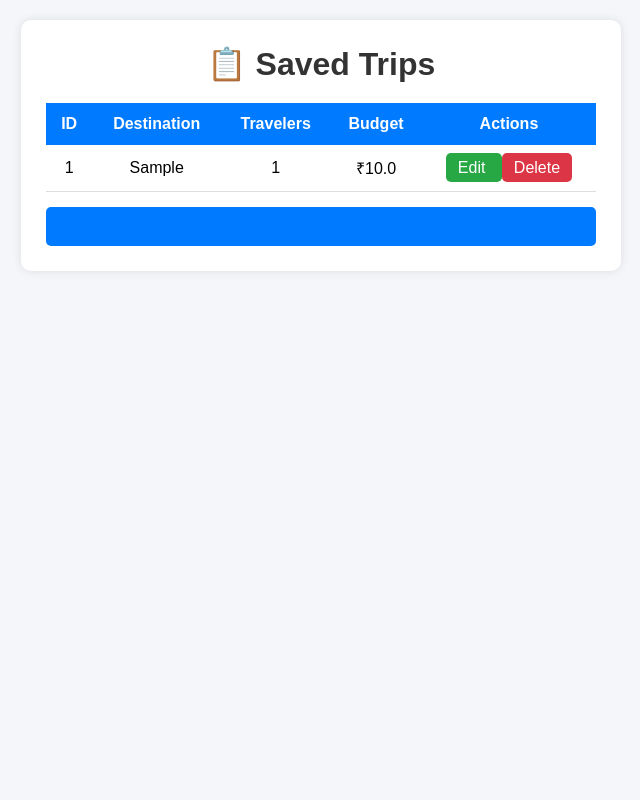
After one commit to suriya3002/Travel_Budget_Planner, a Flask app: page /trips in a window 1280 px wide. The commit adds this page. Shown: the whole page, without its empty margins (319-959 px from the left). Run offline with Flask 3, Linux system fonts and the light colour scheme; tables that the repository leaves empty hold one stand-in row (values such as "Sample post").

Commit message:
Implement trip management features: Add database integration for saving, editing, and deleting trips; enhance UI for trip display and input forms; and improve distance calculation functionality.

```diff
--- a/app.py
+++ b/app.py
@@ -1,8 +1,161 @@
-from flask import Flask, render_template, request, jsonify
+from flask import Flask, redirect, render_template, request, jsonify
 from geopy.geocoders import Nominatim
 import openrouteservice
+import sqlite3
 
 app = Flask(__name__)
+
+#create Database
+def init_db():
+    conn = sqlite3.connect('travel_budget.db')
+    cursor = conn.cursor()
+    cursor.execute('''
+        CREATE TABLE IF NOT EXISTS trips (
+            id INTEGER PRIMARY KEY AUTOINCREMENT,
+            destination TEXT,
+            travelers INTEGER,
+            total_distance REAL,
+            transport_mode TEXT,
+            transport_cost REAL,
+            fuel_type TEXT,
+            fuel_price REAL,
+            fuel_cost REAL,
+            food_cost REAL,
+            room_cost REAL,
+            toll_charges REAL,
+            parking_fee REAL,
+            vehicle_type TEXT,
+            vehicle_rental_cost REAL,
+            places_fee_total REAL,
+            total_budget REAL,
+            cost_per_person REAL
+        )
+    ''')
+    conn.commit()
+    conn.close()
+
+init_db()
+
+# Save to Database CREATE
+@app.route('/save_trips', methods=['POST'])
+def save_trips():
+
+    destination = request.form.get('destination')
+    travelers = request.form.get('travelers')
+    total_budget = request.form.get('total_budget')
+
+    conn = sqlite3.connect('travel_budget.db')
+    cursor = conn.cursor()
+
+    cursor.execute("""
+        INSERT INTO trips
+        (
+            destination,
+            travelers,
+            total_budget
+        )
+        VALUES (?, ?, ?)
+    """,
+    (
+        destination,
+        travelers,
+        total_budget
+    ))
+
+    conn.commit()
+    conn.close()
+
+    return redirect('/trips')
+
+conn = sqlite3.connect("travel_budget.db")
+cursor = conn.cursor()
+cursor.execute("DELETE FROM trips WHERE total_budget IS NULL")
+conn.commit()
+conn.close()
+
+@app.route('/trips')
+def trips():
+
+    conn = sqlite3.connect("travel_budget.db")
+    cursor = conn.cursor()
+
+    cursor.execute(
+        "SELECT * FROM trips"
+    )
+
+    trips = cursor.fetchall()
+
+    conn.close()
+
+    return render_template(
+        "trips.html",
+        trips=trips
+    )
+
+#Update from Database
+@app.route('/edit/<int:id>', methods=['GET', 'POST'])
+def edit_trip(id):
+
+    conn = sqlite3.connect("travel_budget.db")
+    cursor = conn.cursor()
+
+    if request.method == "POST":
+
+        destination = request.form['destination']
+        travelers = request.form['travelers']
+        budget = request.form['budget']
+
+        cursor.execute(
+            """
+            UPDATE trips
+            SET destination=?,
+                travelers=?,
+                total_budget=?
+            WHERE id=?
+            """,
+            (
+                destination,
+                travelers,
+                budget,
+                id
+            )
+        )
+
+        conn.commit()
+        conn.close()
+
+        return redirect('/trips')
+
+    cursor.execute(
+        "SELECT * FROM trips WHERE id=?",
+        (id,)
+    )
+
+    trip = cursor.fetchone()
+
+    conn.close()
+
+    return render_template(
+        "edit.html",
+        trip=trip
+    )
+
+# Delete from Database
+@app.route('/delete/<int:id>')
+def delete_trip(id):
+
+    conn = sqlite3.connect("travel_budget.db")
+    cursor = conn.cursor()
+
+    cursor.execute(
+        "DELETE FROM trips WHERE id=?",
+        (id,)
+    )
+
+    conn.commit()
+    conn.close()
+
+    return redirect('/trips')
 
 # -----------------------------
 # OpenRouteService API Key
@@ -41,12 +194,17 @@ def home():
 @app.route('/get_distance')
 def get_distance():
 
+    print("GET DISTANCE CALLED")
+
     destination = request.args.get('destination')
     user_lat = request.args.get('lat')
     user_lon = request.args.get('lon')
 
-    if not destination:
-        return jsonify({"distance": 0})
+    if not destination or not user_lat or not user_lon:
+        return jsonify({
+            "distance": 0,
+            "duration": 0
+        })
 
     try:
 
@@ -57,6 +215,7 @@ def get_distance():
         location = geolocator.geocode(destination)
 
         if not location:
+            print("Location not found")
             return jsonify({"distance": 0})
 
         dest_lat = location.latitude
@@ -95,16 +254,17 @@ def get_distance():
         })
 
     except Exception as e:
-        print("Route Error:", e)
+        print(f"Route Error: {e}")
 
         return jsonify({
             "distance": 0,
-            "duration": 0
+            "duration": 0,
+            "error": str(e)
         })
 
 
 # -----------------------------
-# Budget Calculation
+# Budget trips
 # -----------------------------
 @app.route('/calculate', methods=['POST'])
 def calculate():
@@ -219,6 +379,12 @@ def calculate():
             travelers
         )
 
+    bus_cost = total_distance * 0.835 * travelers
+
+    train_cost = total_distance * 0.40 * travelers
+
+    flight_cost = total_distance * 4.75 * travelers
+
     # Other Costs
     food_cost_per_person = get_float(
         'food_cost_per_person'
@@ -227,6 +393,7 @@ def calculate():
     room_cost = get_float('room_cost')
 
     # Toll
+
     if transport_mode in ["car", "bike"]:
 
         if distance <= 100:
@@ -267,10 +434,23 @@ def calculate():
         else 0
     )
 
+
     image_url = (
         "https://images.unsplash.com/photo-1500530855697-b586d89ba3ee"
         "?auto=format&fit=crop&w=1200&q=80"
     )
+
+    # Debug prints (kept indented inside function)
+    print("Distance:", total_distance)
+    print("Transport Cost:", transport_cost)
+    print("Food Cost:", food_cost)
+    print("Room Cost:", room_cost)
+    print("Total Budget:", total_budget)
+    print("Cost Per Person:", cost_per_person)
+    print("Toll Charges:", toll_charges)
+    print("Parking Fee:", parking_fee)
+    print("Vehicle Cost:", vehicle_cost)
+    print("Places Fee Total:", places_fee_total)
 
     return render_template(
         'result.html',
@@ -287,6 +467,9 @@ def calculate():
         toll_charges=round(toll_charges, 2),
         parking_fee=round(parking_fee, 2),
         vehicle_type=vehicle_type,
+        bus_cost=round(bus_cost, 2),
+        train_cost=round(train_cost, 2),
+        flight_cost=round(flight_cost, 2),
         vehicle_rental_cost=round(vehicle_rental_cost, 2),
         places_fee_total=round(places_fee_total, 2),
         total_budget=round(total_budget, 2),
@@ -294,6 +477,7 @@ def calculate():
         image_url=image_url
     )
 
-
+    return render_template("edit.html", trip=trip)
 if __name__ == '__main__':
+    print(app.url_map)
     app.run(debug=True)
--- a/static/style.css
+++ b/static/style.css
@@ -250,3 +250,138 @@ form button{
   select option.opt-govt { color: #085041; }
   select option.opt-pvt  { color: #3C3489; }
   select option.opt-air  { color: #0C447C; }
+
+   body{
+            font-family: Arial, sans-serif;
+            background:#f4f6f9;
+            margin:0;
+            padding:20px;
+        }
+
+        .container{
+            max-width:1100px;
+            margin:auto;
+            background:white;
+            padding:20px;
+            border-radius:10px;
+            box-shadow:0 0 10px rgba(0,0,0,.1);
+        }
+
+        h1{
+            text-align:center;
+            color:#333;
+        }
+
+        table{
+            width:100%;
+            border-collapse:collapse;
+            margin-top:20px;
+        }
+
+        th{
+            background:#007bff;
+            color:white;
+            padding:12px;
+        }
+
+        td{
+            padding:12px;
+            text-align:center;
+            border-bottom:1px solid #ddd;
+        }
+
+        tr:hover{
+            background:#f5f5f5;
+        }
+
+        .edit-btn{
+            text-decoration:none;
+            background:#28a745;
+            color:white;
+            padding:6px 12px;
+            border-radius:5px;
+        }
+
+        .delete-btn{
+            text-decoration:none;
+            background:#dc3545;
+            color:white;
+            padding:6px 12px;
+            border-radius:5px;
+        }
+
+        .back-btn{
+            display:inline-block;
+            margin-top:20px;
+            text-decoration:none;
+            background:#007bff;
+            color:white;
+            padding:10px 20px;
+            border-radius:5px;
+        }
+
+        .empty{
+            text-align:center;
+            color:gray;
+            margin-top:20px;
+        }
+
+        body{
+        font-family: Arial, sans-serif;
+        background:#f4f6f9;
+        margin:0;
+        padding:20px;
+    }
+
+    .container{
+        max-width:600px;
+        margin:auto;
+        background:white;
+        padding:25px;
+        border-radius:10px;
+        box-shadow:0 0 10px rgba(0,0,0,0.1);
+    }
+
+    h1{
+        text-align:center;
+        color:#333;
+    }
+
+    label{
+        display:block;
+        margin-top:15px;
+        font-weight:bold;
+    }
+
+    input{
+        width:100%;
+        padding:10px;
+        margin-top:5px;
+        border:1px solid #ccc;
+        border-radius:5px;
+        box-sizing:border-box;
+    }
+
+    .btn{
+        margin-top:20px;
+        width:100%;
+        padding:12px;
+        border:none;
+        border-radius:5px;
+        background:#28a745;
+        color:white;
+        font-size:16px;
+        cursor:pointer;
+    }
+
+    .btn:hover{
+        background:#218838;
+    }
+
+    .back-btn{
+        display:block;
+        text-align:center;
+        margin-top:15px;
+        text-decoration:none;
+        color:#007bff;
+    }
--- a/templates/index.html
+++ b/templates/index.html
@@ -71,7 +71,8 @@
   <!-- Destination -->
   <label>📍 Destination</label>
   <input type="text" id="destination" name="destination"
-         placeholder="Example: Valparai" required>
+         autocomplete="off" required>
+<div id ="suggestions"></div>
 
   <!-- Distance -->
   <label>🛣️ Distance (km)</label>
--- /dev/null
+++ b/templates/trips.html
@@ -0,0 +1,86 @@
+<!DOCTYPE html>
+<html lang="en">
+<head>
+    <meta charset="UTF-8">
+    <meta name="viewport" content="width=device-width, initial-scale=1.0">
+    <title>Saved Trips</title>
+
+    <link rel="stylesheet"
+          href="{{ url_for('static', filename='style.css') }}">
+
+    <style>
+    <link rel="stylesheet"
+    href="{{ url_for('static', filename='style.css') }}">
+</style>
+</head>
+<body>
+
+<div class="container">
+
+    <h1>📋 Saved Trips</h1>
+
+    {% if trips %}
+
+    <table>
+
+        <thead>
+            <tr>
+                <th>ID</th>
+                <th>Destination</th>
+                <th>Travelers</th>
+                <th>Budget</th>
+                <th>Actions</th>
+            </tr>
+        </thead>
+
+        <tbody>
+
+            {% for trip in trips %}
+            <tr>
+
+                <td>{{ trip[0] }}</td>
+
+                <td>{{ trip[1] }}</td>
+
+                <td>{{ trip[2] }}</td>
+
+                <td>₹{{ trip[16] if trip[16] else trip[3] }}</td>
+
+                <td>
+
+                    <a href="/edit/{{ trip[0] }}"
+                       class="edit-btn">
+                        Edit
+                    </a>
+
+                    <a href="/delete/{{ trip[0] }}"
+                       class="delete-btn"
+                       onclick="return confirm('Delete this trip?')">
+                        Delete
+                    </a>
+
+                </td>
+
+            </tr>
+            {% endfor %}
+
+        </tbody>
+
+    </table>
+
+    {% else %}
+
+        <div class="empty">
+            No trips saved yet.
+        </div>
+
+    {% endif %}
+
+    <a href="/" class="back-btn">
+        ⬅ Back Home
+    </a>
+
+</div>
+
+</body>
+</html>
```
Also changed, not shown: static/script.js (+30 -0 lines), templates/edit.html (added, +62 -0 lines), templates/result.html (+50 -0 lines), travel_budget.db (added).
